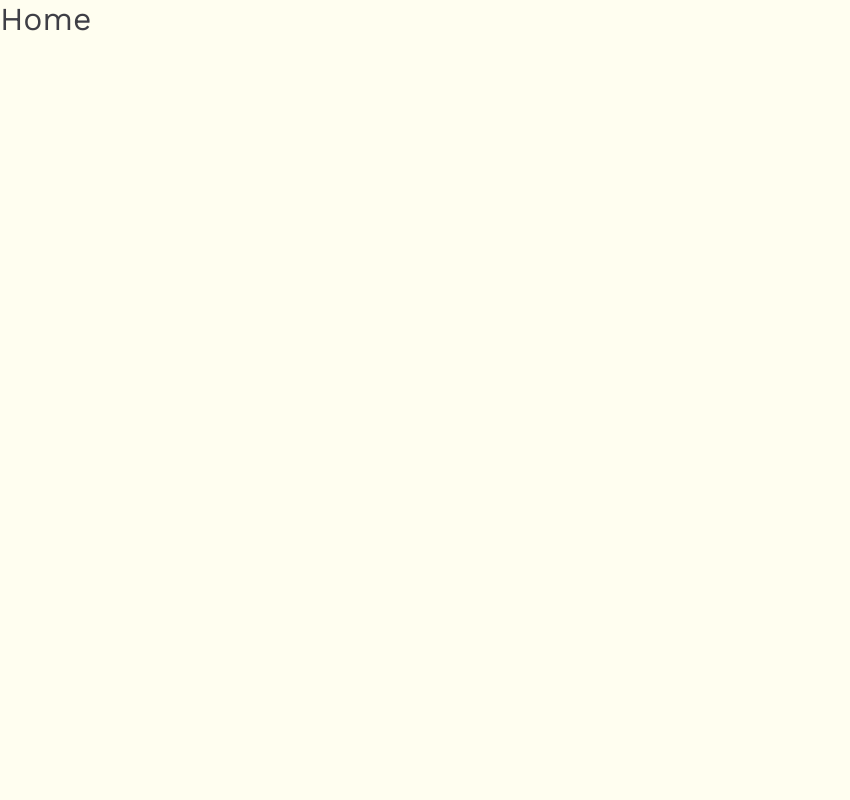
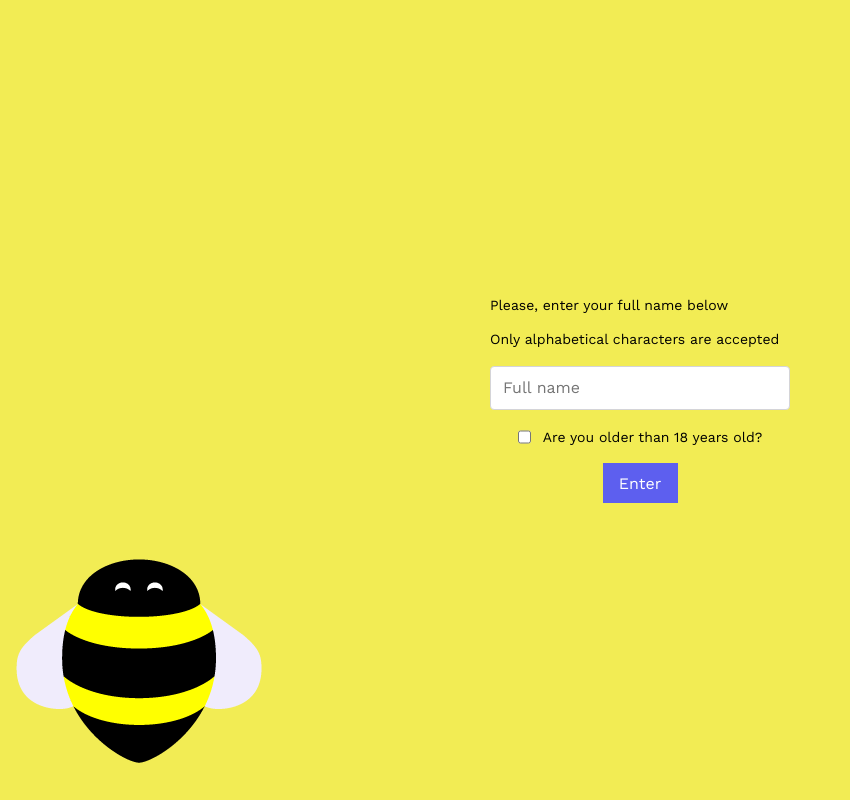
Before and after one commit to EDusik/bees-challenge, a React (Create React App) app: page / in a window 1280 px wide. Shown: the whole page, without its empty margins (0-850 px from the left). Built offline with nearby package versions, Linux system fonts and the light colour scheme.

Commit message:
style: add home page

```diff
--- a/src/pages/home/Home.tsx
+++ b/src/pages/home/Home.tsx
@@ -1,9 +1,23 @@
-import React from "react";
+import { HomeStyled } from "pages/home/HomeStyle";
 
 export const Home = () => {
 	return (
-		<React.Fragment>
-			<h1>Home</h1>
-		</React.Fragment>
+		<HomeStyled>
+			<div className="home">
+				<p>Please, enter your full name below</p>
+				<p>Only alphabetical characters are accepted</p>
+				<input className="home__input-name" type="text" id="full-name" name="full-name" placeholder="Full name" />
+
+				<div className="home__input-checkbox">
+					<input type="checkbox" id="checkbox" name="checkbox" />
+					<label htmlFor="checkbox">Are you older than 18 years old?</label>
+				</div>
+
+				<button type="button" aria-label="Enter Button">
+					Enter
+				</button>
+			</div>
+			<img src={`${process.env.PUBLIC_URL}/images/bee.svg`} alt="Bee Logo" />
+		</HomeStyled>
 	);
 };
--- /dev/null
+++ b/src/pages/home/HomeStyle.ts
@@ -0,0 +1,69 @@
+import styled from "styled-components";
+
+export const HomeStyled = styled.div`
+	margin: 0 auto;
+	max-width: 100%;
+	min-height: 100vh;
+  background-color: var(--primary);
+  align-items: center;
+  display: flex;
+  flex-wrap: wrap;
+  align-items: center;
+
+  div.home {
+    min-height: 225px;
+    align-items: center;
+    display: grid;
+    margin: 0 auto;
+    justify-items: start;
+
+    p, label {
+      font-size: 14px;
+    }
+
+    input.home__input-name {
+      font-size: 1rem;
+      height: 44px;
+      width: 300px;
+      padding: 10px 12px;
+      border: 1px solid var(--input-border);
+      border-radius: 4px;
+    }
+
+    div.home__input-checkbox {
+      justify-content: center;
+      display: flex;
+      width: 100%;
+
+      input {
+        margin-right: 12px;
+      }
+    }
+
+    button {
+      border: none;
+      padding: 8px 16px;
+      width: 75px;
+      height: 40px;
+      color: white;
+      margin: 0 auto;
+      background-color: var(--button-enabled);
+      transition: .2s;
+
+      &:hover {
+        opacity: 0.9;
+      }
+
+      &:disabled {
+        background-color: var(--button-disabled);
+        cursor: not-allowed;
+      }
+    }
+  }
+
+  img {
+    position: absolute;
+    bottom: 0;
+    left: 0;
+  }
+`;
--- /dev/null
+++ b/src/pages/home/index.ts
@@ -0,0 +1 @@
+export { Home } from "./Home";
```
